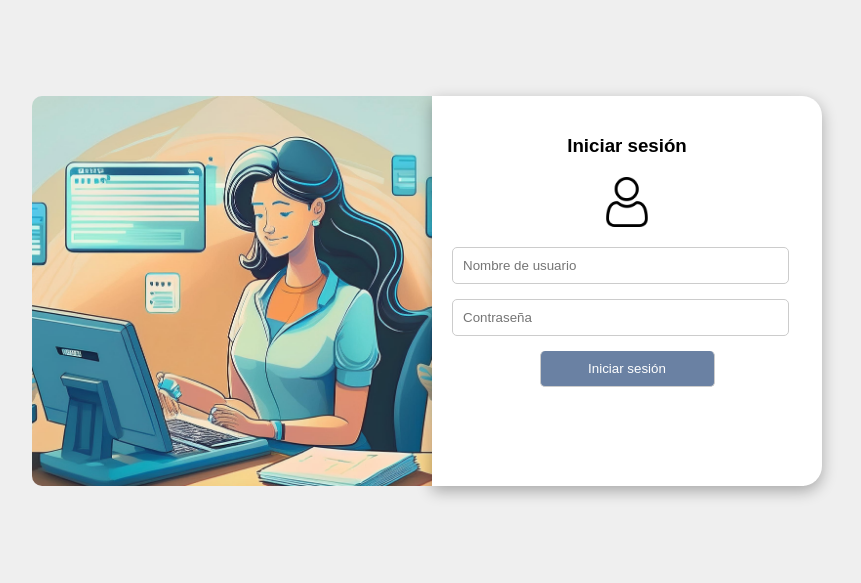
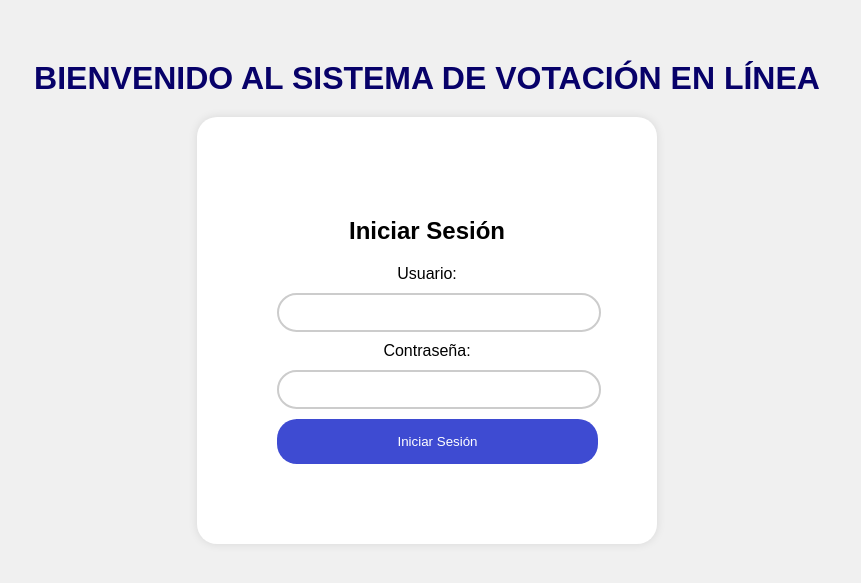
Before and after one commit to Cmalaver28/votaciones, a plain HTML site: page index.html in a window 1280 px wide. Shown: the part 109-692 px from the top of the page, without its empty margins (213-1074 px from the left). Drawn offline with Linux system fonts and the light colour scheme.

Commit message:
cambios en el login

```diff
--- a/css/style.css
+++ /dev/null
@@ -1,91 +0,0 @@
-body {
-    margin: 0;
-    font-family: Arial, sans-serif;
-    background: #dad3d3f1;
-    background-size: cover;
-    background-position: center;
-}
-
-
-#container {
-
-    display: flex;
-    justify-content: center;
-    align-items: center;
-    height: 100vh;
-    background: #f1f1f1f1;
-}
-
-#container form img {
-    width: 50px;
-    height: 50px;
-    display: block;
-    margin: auto;
-    margin-bottom: 20px;
-}
-
-.form-container {
-    display: flex;
-    flex-direction: column;
-    align-items: center;
-    background-color: #443d3d;
-    padding: 20px;
-    border-radius: 0px 20px 20px 0px;  /* Bordes rectos en el lado izquierdo, redondeados en el lado derecho */
-    box-shadow: 10px 0px 15px rgba(0, 0, 0, 0.3); /* Sombra solo en el lado derecho */
-    width: 350px;
-}
-
-.image-container {
-    width: 300px; /* Ajusta el ancho según la imagen */
-    height: 200px;
-    margin-left: 20px; /* Espacio entre el formulario y la imagen */
-}
-
-img {
-
-    width: 400px;
-    height: 390px;
-    object-fit: cover;
-    border-radius: 10px 0px 0px 10px;  /* Bordes redondeados en el lado izquierdo, recto en el lado derecho */
-}
-
-form {
-    background-color: #fff;
-    padding: 20px;
-    border-radius: 0px 20px 20px 0px;  /* Bordes rectos en el lado izquierdo, redondeados en el lado derecho */
-    box-shadow: 0px 5px 15px rgba(0, 0, 0, 0.3);
-    width: 350px;
-    height: 350px;
-}
-
-h3 {
-    text-align: center;
-    margin-bottom: 20px;
-}
-
-input {
-    width: 90%;
-    padding: 10px;
-    margin-bottom: 15px;
-    border: 1px solid #ccc;
-    border-radius: 5px;
-}
-
-input[type="submit"] {
-    background-color: #4CAF50;
-    color: #fff;
-    cursor: pointer;
-}
-
-/*boton iniciar seccion*/
-
-input[type="submit"] {
-    background-color: #6a81a3;
-    color: #fff;
-    cursor: pointer;
-    width: 50%;
-    display: block;
-    margin: auto;
-    padding: 10px;
-    border-top: 40px;
-}
--- /dev/null
+++ b/disenio.css
@@ -0,0 +1,48 @@
+body {
+    font-family: Arial, sans-serif;
+    background-color: #f0f0f0;
+    display: flex;
+    flex-direction: column;
+    justify-content: center;
+    align-items: center;
+    height: 100vh;
+    margin: 0;
+}
+
+#titulo {
+    text-align: center;
+    margin-bottom: 20px;
+    font-family: Arial, sans-serif;
+    color: rgb(7, 1, 105);
+}
+
+.contenedor_de_login {
+    background-color: white;
+    padding: 80px;
+    border-radius: 20px;
+    box-shadow: 0 0 10px rgba(0, 0, 0, 0.1);
+    width: 300px;
+    text-align: center;
+}
+
+input {
+    width: 100%;
+    padding: 10px;
+    margin: 10px 0;
+    border: 2px solid #ccc;
+    border-radius: 20px;
+}
+
+button {
+    width: 107%;
+    padding: 15px;
+    background-color: #3e4bd2;
+    color: white;
+    border: none;
+    border-radius: 20px;
+    cursor: pointer;
+}
+
+button:hover {
+    background-color: green;
+}
--- a/index.html
+++ b/index.html
@@ -3,49 +3,24 @@
 <head>
     <meta charset="UTF-8">
     <meta name="viewport" content="width=device-width, initial-scale=1.0">
-    <title>Login</title>
-    <link rel="stylesheet" href="css/style.css">
+    <title>Login - Sistema de Votación</title>
+    <link rel="stylesheet" href="disenio.css">
 </head>
 <body>
-    <section id="container">
-        <!-- Imagen de logo -->
-        <img src="img/fotoderecha.jpg" alt="Logo">
-        <!-- Formulario de inicio de sesión -->
-        <form name="login" onsubmit="return Login(event);">
-            <h3>Iniciar sesión</h3>
-            <img src="img/iconoUser.png" alt="Icono de usuario">
-            <!-- Campos de usuario y contraseña -->
-            <input type="text" name="username" placeholder="Nombre de usuario" required>
-            <input type="password" name="password" placeholder="Contraseña" required>
-            <input type="submit" value="Iniciar sesión">
+    <h1 id="titulo">BIENVENIDO AL SISTEMA DE VOTACIÓN EN LÍNEA</h1>
+    <div class="contenedor_de_login">
+        <h2>Iniciar Sesión</h2>
+        <form id="formulario">
+            <label for="username">Usuario:</label>
+            <input type="text" id="username" name="username" required>
+
+            <label for="password">Contraseña:</label>
+            <input type="password" id="password" name="password" required>
+
+            <button type="submit">Iniciar Sesión</button>
         </form>
-    </section>
+    </div>
 
-    <script src="script.js"></script>
-
-    <!-- Función de JavaScript para validar login -->
-    <script>
-        function Login(event) {
-            // Evitar que el formulario se envíe automáticamente
-            event.preventDefault();
-
-            var usuario = document.login.username.value;
-            var password = document.login.password.value;
-
-            // Validar usuario y contraseña
-            if (usuario === "user" && password === "admin") {
-                window.location = "home.html"; // Redirigir si las credenciales son correctas
-            } else if (usuario === "user2" && password === "admin") {
-                window.location = "home.html"; // Redirigir para otro usuario
-            } else {
-                alert("Usuario o contraseña incorrectos."); // Mostrar alerta si no coincide
-            }
-        }
-    </script>
-
-    <!-- Deshabilitar el menú contextual con clic derecho -->
-    <script>
-        document.oncontextmenu = function() { return false; };
-    </script>
+    <script src="proyecto.js"></script>
 </body>
 </html>
--- /dev/null
+++ b/proyecto.js
@@ -0,0 +1,17 @@
+
+document.getElementById('formulario').addEventListener('submit', function(event) {
+    event.preventDefault(); // Evita que el formulario se envíe y recargue la página
+
+    const username = document.getElementById('username').value;
+    const password = document.getElementById('password').value;
+
+    const usuarioCorrecto = "prueba";
+    const contrasenaCorrecta = "12345";
+
+    if (username === usuarioCorrecto && password === contrasenaCorrecta) {
+        alert('Inicio de sesión exitoso');
+        window.location.href = 'pagina_principal.html';
+    } else {
+        alert('Usuario o contraseña incorrectos');
+    }
+});
```
Also changed, not shown: home.html (deleted, +0 -14 lines), css/fondo.jpg (deleted), css/fondo1.jpg (deleted), css/fondo2.jpg (deleted), img/fotoderecha.jpg (deleted), img/iconoUser.png (deleted), img/login.png (deleted), img/logo.png (deleted), 1 other file.
